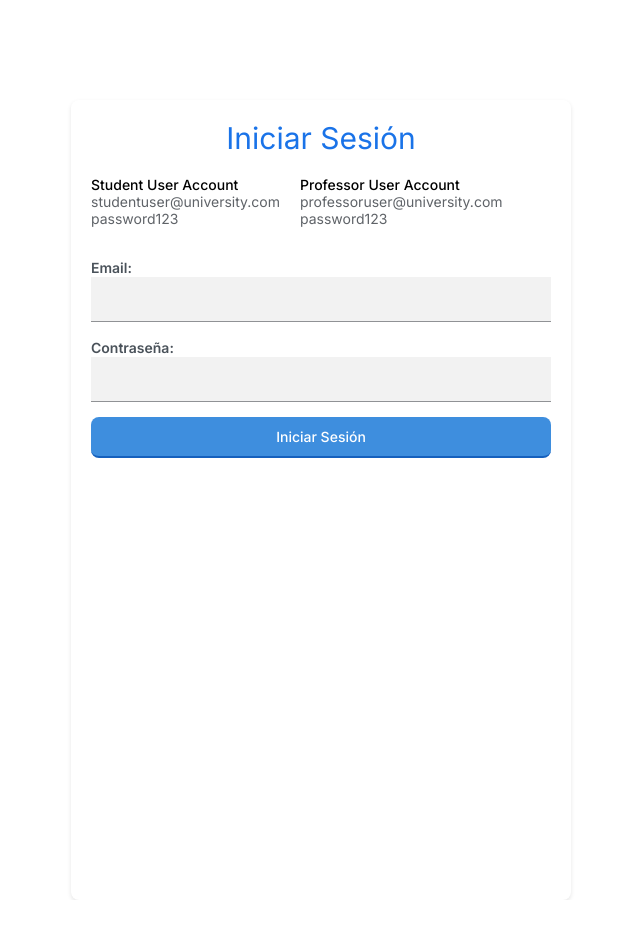
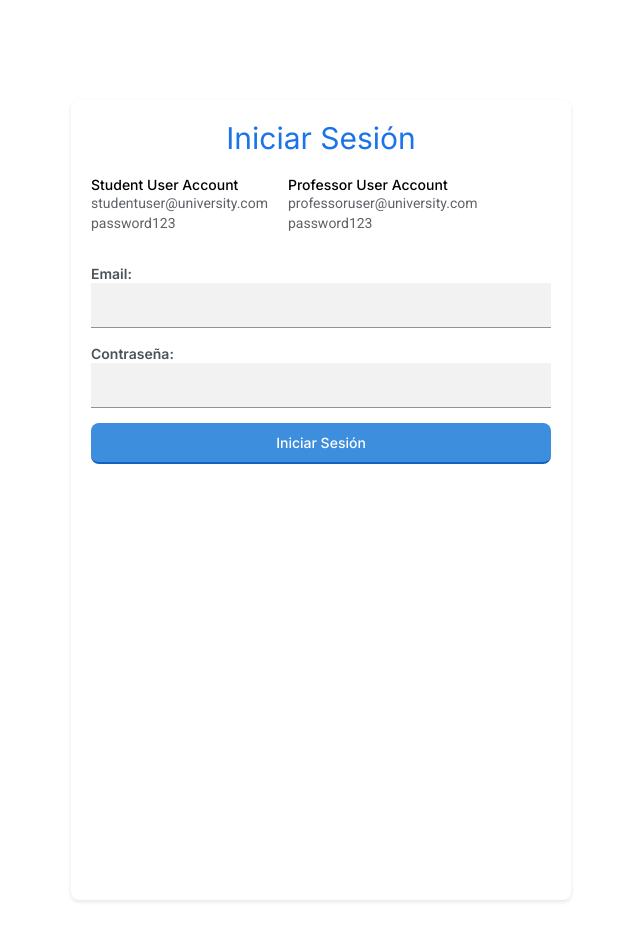
Before and after one commit to pumpkinnlatte/upv-classroom, a React (Create React App) app in the folder front-classroom/: page /login in a window 1280 px wide. Shown: the top 940 px of the page, without its empty margins (319-959 px from the left). Before the commit the page ends 900 px from the top, so only its background shows below. Built offline with nearby package versions, Linux system fonts and the light colour scheme.

Commit message:
new font added, <p> font changed

```diff
--- a/front-classroom/src/App.css
+++ b/front-classroom/src/App.css
@@ -6,7 +6,6 @@
   display: flex;
   flex-direction: row;
   width: 100%; /* cambiado de auto a 100% */
-  height: 100vh;
   box-sizing: border-box;
 }
 
@@ -14,9 +13,9 @@
   display: flex;
   flex-direction: column;
   width: 100%;
-  height: 100%;
   padding: 2% 15% 0 15%;
   gap: 2rem;
+  margin-bottom: 2rem;
 }
 
 .center-title {
--- a/front-classroom/src/components/PublicationItem.js
+++ b/front-classroom/src/components/PublicationItem.js
@@ -7,6 +7,7 @@ function PublicationItem({tipoPublicacion, pubData, nombreProfesor, classId}) {
     let icon = "";
     let inter = "";
     let linkTo = "";
+    let cursor ="pointer";
 
     if(tipoPublicacion === "material"){
         inter = "publicó nuevo material";
@@ -24,17 +25,21 @@ function PublicationItem({tipoPublicacion, pubData, nombreProfesor, classId}) {
         inter = "";
         icon = "/svg/icons8-notification.svg";
         linkTo = `/t/${classId}/aviso/${pubData.aviso_id}`;
+        cursor = "default"
     }
 
     const handleClick = () => {
-        navigate(linkTo);
+        if(tipoPublicacion !== "aviso"){
+            navigate(linkTo);
+        }
+
     };
 
     return (
         <div
             className="publication-item"
             onClick={handleClick}
-            style={{ cursor: 'pointer' }}
+            style={{ cursor: cursor }}
         >
             <div className="publication-header">
                 <div className="publication-left">
--- a/front-classroom/src/css/claseNovedades.css
+++ b/front-classroom/src/css/claseNovedades.css
@@ -84,13 +84,11 @@
 }
 
 .publication-text{
-    padding-left: 0.8rem;
-    padding-right: 0.8rem;
-    padding-bottom: 0.8rem;
+    padding-left: 1rem;
+    padding-right: 1rem;
+    padding-bottom: 1rem;
 }
 
 .publication-text p{
-    color: var(--outer-space);
-    font-weight: 500;
     margin-top: 0.5rem;
 }
--- a/front-classroom/src/index.css
+++ b/front-classroom/src/index.css
@@ -1,5 +1,5 @@
 @import url('https://fonts.googleapis.com/css2?family=Inter:ital,wght@0,100;0,200;0,300;0,400;0,500;0,600;0,700;0,800;0,900;1,100;1,200;1,300;1,400;1,500;1,600;1,700;1,800;1,900&display=swap');
-
+@import url('https://fonts.googleapis.com/css2?family=Noto+Sans:ital,wght@0,100..900;1,100..900&family=Roboto:ital,wght@0,100..900;1,100..900&display=swap');
 body {
   margin: 0;
   font-family: 'Inter', -apple-system, BlinkMacSystemFont, 'Segoe UI', 'Roboto', 'Oxygen',
@@ -71,6 +71,7 @@ span {
   font-family: 'Inter', sans-serif;
   font-size: 13px;
   font-weight: 600;
+  line-height: 1.2rem;
   color: var(--outer-space);
   margin: 0;
 }
@@ -81,9 +82,10 @@ span .description{
 }
 
 p {
-  font-family: 'Inter', sans-serif;
-  font-size: 13px;
+  font-family: "Roboto", Helvetica, Arial, sans-serif;
+  font-size: .875rem;
   font-weight: 400;
+  line-height: 1.25rem;
   color: var(--raisin-black);
   margin: 0;
 }
```
